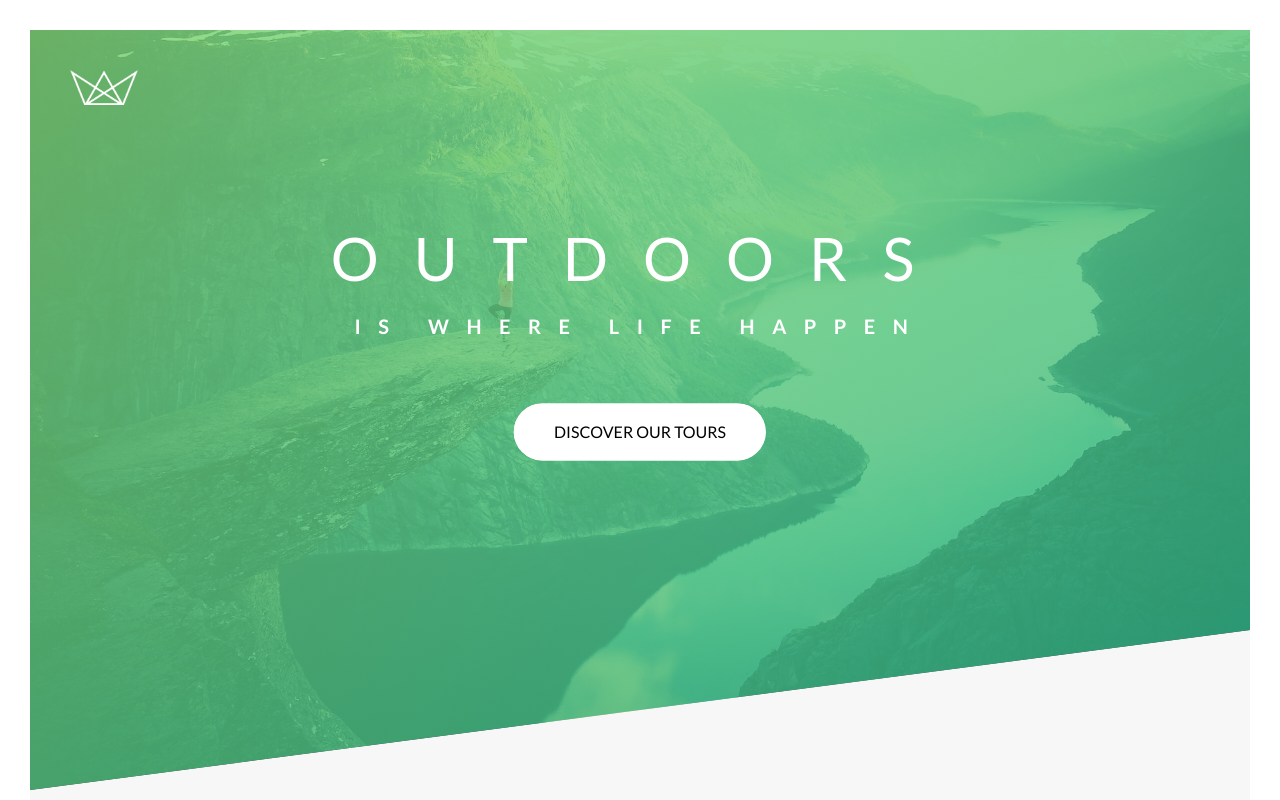
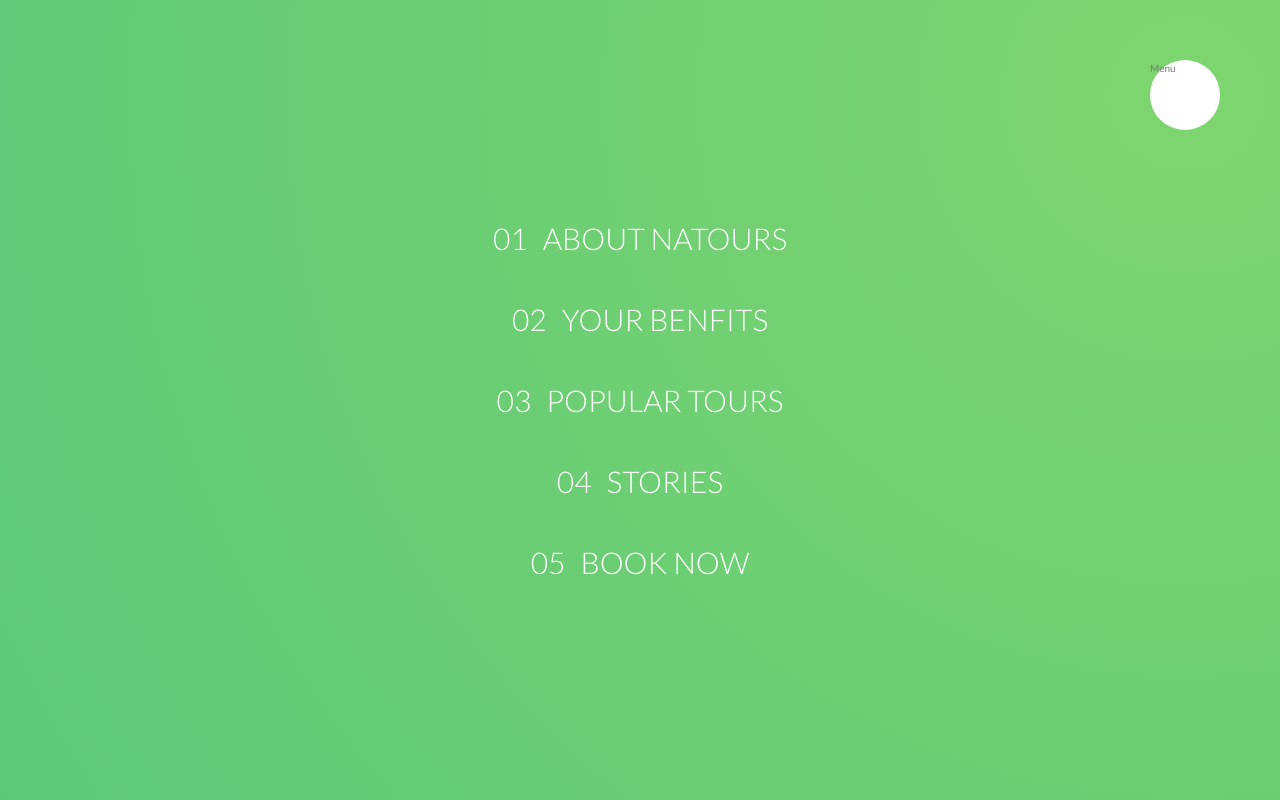
Before and after one commit to dinh-phu-java/natours-project, a website: page index.html in a window 1280 px wide. Shown: the top 800 px of the page. Drawn offline with Linux system fonts and the light colour scheme.

Commit message:
xong section 49

```diff
--- a/index.html
+++ b/index.html
@@ -14,6 +14,23 @@
 
     </head>
     <body>
+
+        <div class="navigation">
+            <input type="checkbox" class="navigation__checkbox" id="navi-toggle">
+            <label for="navi-toggle" class="navigation__button">Menu</label>
+            <div class="navigation__background">&nbsp;</div>
+            <nav class="navigation__nav">
+                <ul class="navigation__list">
+                    <li class="navigation__item"><a href="#" class="navigation__link"><span>01</span>About Natours</a></li>
+                    <li class="navigation__item"><a href="#" class="navigation__link"><span>02</span>Your benfits</a></li>
+                    <li class="navigation__item"><a href="#" class="navigation__link"><span>03</span>Popular tours</a></li>
+                    <li class="navigation__item"><a href="#" class="navigation__link"><span>04</span>Stories</a></li>
+                    <li class="navigation__item"><a href="#" class="navigation__link"><span>05</span>Book now</a></li>
+                </ul>
+            </nav>
+        </div>
+
+
         <header class="header">
 
             <div class="header__logo-box">
--- /dev/null
+++ b/sass/layout/_navigation.scss
@@ -0,0 +1,81 @@
+.navigation{
+    &__checkbox{
+        display:none;
+    }
+
+    &__button{
+        background-color:$color-white;
+        height:7rem;
+        width:7rem;
+        position:fixed;
+        top:6rem;
+        right:6rem;
+        display:inline-block;
+        border-radius:50%;
+        z-index:2000;
+    }
+
+    &__background{
+      height:6rem;
+      width:6rem;
+      border-radius:50%;
+      position:fixed;
+      top: 6.5rem;
+      right:6.5rem;
+      background-image:radial-gradient($color-primary-light,$color-primary-dark);
+      z-index:1000;
+
+      transform:scale(80);
+    }
+
+    &__nav{
+        height:100vh;
+        width:100%;
+        position:fixed;
+        top:0;
+        right:0;
+        z-index:1500;
+
+    }
+
+    &__list{
+        position:absolute;
+        top:50%;
+        left:50%;
+        transform:translate(-50%,-50%);
+        list-style:none;
+        text-align:center;
+    }
+
+    &__item{
+        margin:1rem;
+    }
+
+    &__link{
+
+        &:link,
+        &:visited{
+            display:inline-block;
+            font-size:3rem;
+            font-weight:300;
+            padding:1rem 2rem;
+            color:$color-white;
+            text-decoration:none;
+            text-transform:uppercase;
+            background-image:linear-gradient(120deg,transparent 0%, transparent 50%, $color-white 50%);
+            background-size:220%;
+            transition:all .4s;
+            span{
+                display:inline-block;
+                margin-right:1.5rem;
+            }
+        }
+
+        &:hover, &:active{
+            background-position:100%;
+            // background-size:10%;
+            color:$color-primary;
+            transform:translateX(1rem);
+        }
+    }
+}
--- a/sass/main.scss
+++ b/sass/main.scss
@@ -26,8 +26,8 @@ Dark green: #28b485
 @import "components/story";
 @import "components/bg-video";
 @import "components/form";
-@import "components/footer";
+@import "layout/footer";
 
 @import "layout/header";
-
+@import "layout/navigation";
 @import "pages/home";
```
Also changed, not shown: css/style.css, sass/layout/_footer.scss (renamed from sass/components/_footer.scss).
